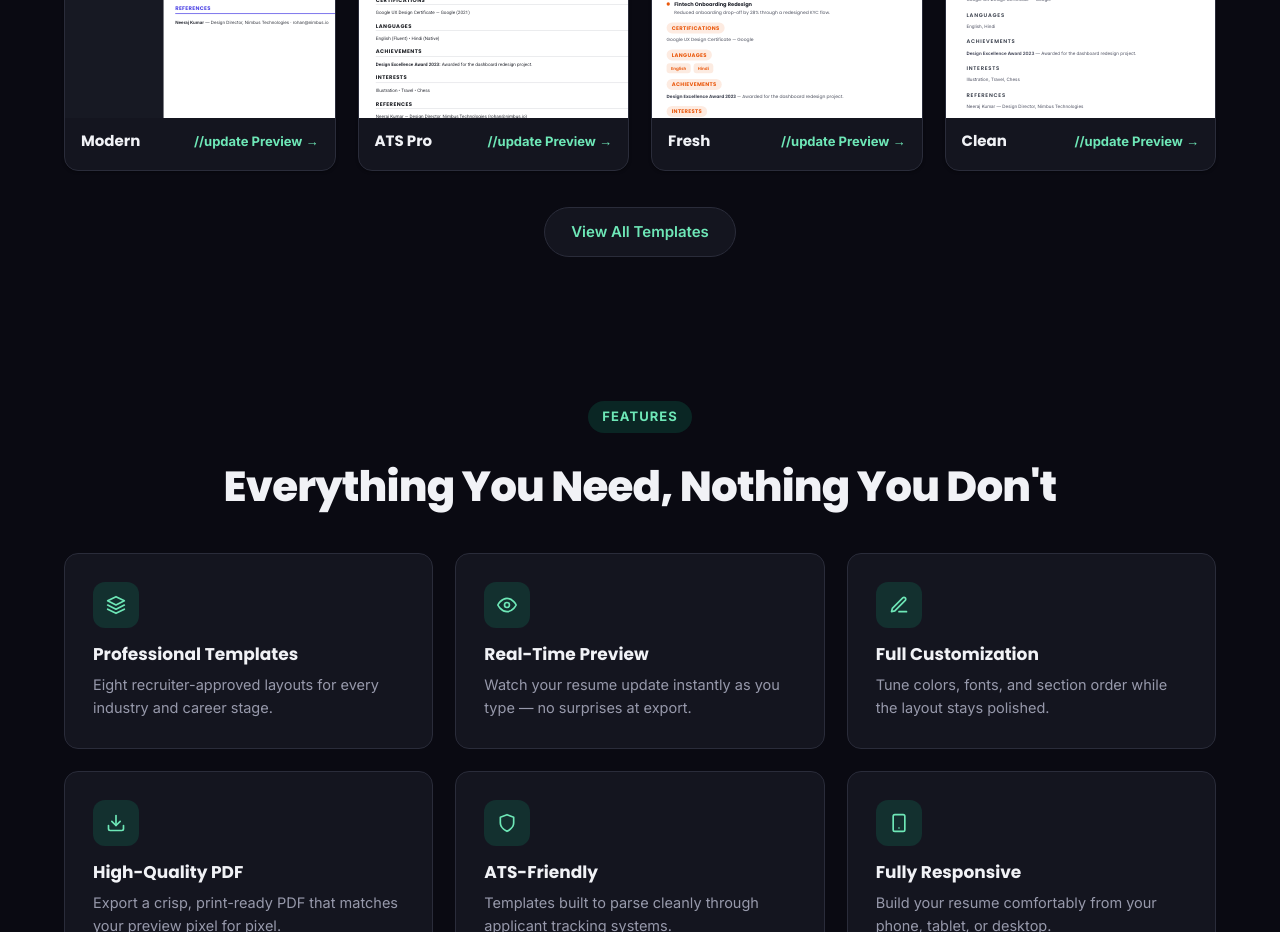
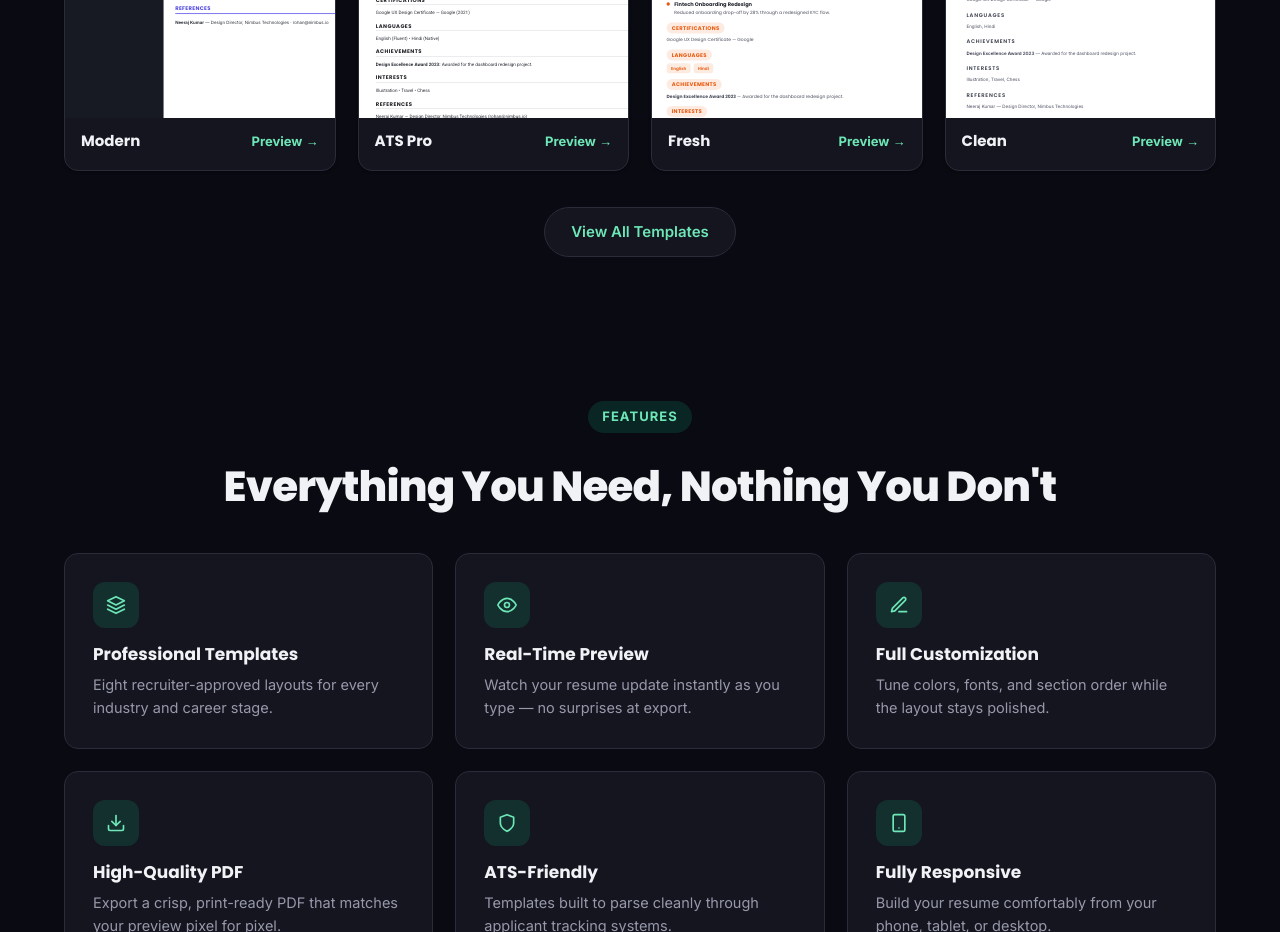
Before and after one commit to neerajkumarroy/ResumeCraft, a React (Vite) app: page / in a window 1280 px wide. Shown: the part 1220-2152 px from the top of the page. Built offline with nearby package versions, Linux system fonts and the light colour scheme.

Commit message:
update Preview names

```diff
--- a/src/pages/Landing.jsx
+++ b/src/pages/Landing.jsx
@@ -236,7 +236,7 @@ const Landing = () => {
                   <h4>{t.name}</h4>
                   <Link to={`/preview/${t.id}`} className="template-strip-link">
                     {" "}
-                    //update Preview →
+                    Preview →
                   </Link>
                 </div>
               </motion.div>
```
